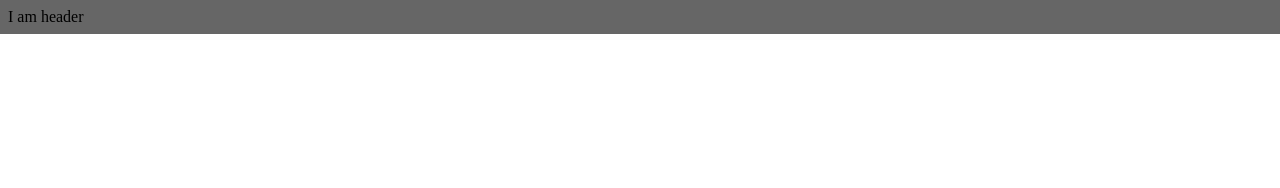
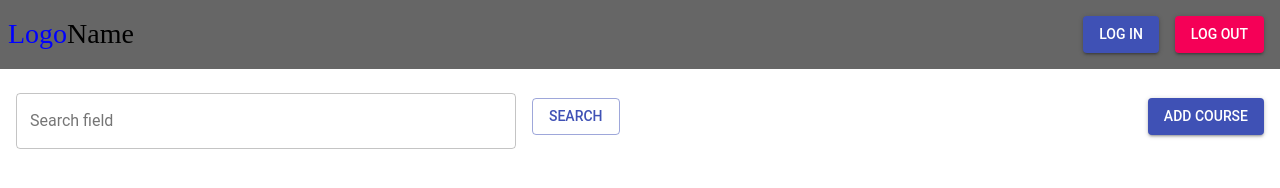
Before and after one commit to YuliyaKVAS/Alliz-s-Mentee, a React app: page / in a window 1280 px wide. Built offline with nearby package versions, Linux system fonts and the light colour scheme.

Commit message:
SearchPanel implemented

```diff
--- a/src/js/components/App/App.js
+++ b/src/js/components/App/App.js
@@ -1,8 +1,12 @@
 import React from 'react';
 import Header from '../Header';
+import SearchPanel from '../SearchPanel';
 
 const App = () => (
-  <Header />
+  <div>
+    <Header />
+    <SearchPanel />
+  </div>
 );
 
 export default App;
--- /dev/null
+++ b/src/js/components/Button/Button.js
@@ -0,0 +1,26 @@
+import React from 'react';
+import { Button as MuiButton } from '@material-ui/core';
+import { withStyles } from '@material-ui/core/styles';
+
+const styles = theme => ({
+  button: {
+    margin: theme.spacing.unit
+  }
+});
+
+const Button = (props) => {
+  const { classes } = props;
+  return (
+    <MuiButton
+      variant={props.variant}
+      color={props.color}
+      onClick={props.onClick}
+      disabled={props.disabled}
+      className={classes.button}
+    >
+      {props.children}
+    </MuiButton>
+  );
+};
+
+export default withStyles(styles)(Button);
--- /dev/null
+++ b/src/js/components/Button/index.js
@@ -0,0 +1,3 @@
+import Button from './Button';
+
+export default Button;
--- a/src/js/components/Header/Header.js
+++ b/src/js/components/Header/Header.js
@@ -1,9 +1,31 @@
 import React from 'react';
 import styles from './Header.less';
+import Button from '../Button';
 
 const Header = () => (
   <div className={styles.headerWrapper}>
-    I am header
+    <div className={styles.logoName}>
+      <div className={styles.logo}>
+        Logo
+      </div>
+      <div className={styles.name}>
+        Name
+      </div>
+    </div>
+    <div className={styles.loginButtons}>
+      <Button
+        color="primary"
+        variant="contained"
+      >
+        log in
+      </Button>
+      <Button
+        color="secondary"
+        variant="contained"
+      >
+        log out
+      </Button>
+    </div>
   </div>
 );
 
--- a/src/js/components/Header/Header.less
+++ b/src/js/components/Header/Header.less
@@ -1,10 +1,14 @@
 .logo {
     color: blue;
-    font-size: 36px;
+    font-size: 28px;
+}
+
+.logoName {
+    display: flex;
 }
 
 .name {
-    font-size: 36px;
+    font-size: 28px;
 }
 
 .loginButtons {
@@ -16,4 +20,5 @@
     display: flex;
     justify-content: space-between;
     background-color: #666666;
+    align-items: center;
 }
--- /dev/null
+++ b/src/js/components/SearchPanel/SearchPanel.js
@@ -0,0 +1,54 @@
+import React from 'react';
+import { withStyles } from '@material-ui/core/styles';
+import TextField from '@material-ui/core/TextField';
+import style from './SearchPanel.less';
+import Button from '../Button';
+
+const styles = theme => ({
+  textField: {
+    marginLeft: theme.spacing.unit,
+    marginRight: theme.spacing.unit,
+    width: 500
+  }
+});
+
+class SeachPanel extends React.Component {
+  constructor(props) {
+    super(props);
+    this.state = {
+      value: ''
+    };
+  }
+
+  render() {
+    const { classes } = this.props;
+    return (
+      <div className={style.searchWrapper}>
+        <div className={style.searchPanel}>
+          <TextField
+            id="outlined-search"
+            label="Search field"
+            type="search"
+            className={classes.textField}
+            margin="normal"
+            variant="outlined"
+          />
+          <Button
+            variant="outlined"
+            color="primary"
+          >
+            Search
+          </Button>
+        </div>
+        <Button
+          variant="contained"
+          color="primary"
+        >
+            Add course
+        </Button>
+      </div>
+    );
+  }
+}
+
+export default withStyles(styles)(SeachPanel);
--- /dev/null
+++ b/src/js/components/SearchPanel/SearchPanel.less
@@ -0,0 +1,11 @@
+.searchWrapper {
+    display: flex;
+    justify-content: space-between;
+    align-items: center;
+    padding: 8px;
+}
+
+.searchPanel {
+    display: flex;
+    align-items: center;
+}
--- /dev/null
+++ b/src/js/components/SearchPanel/index.js
@@ -0,0 +1,3 @@
+import SearchPanel from './SearchPanel';
+
+export default SearchPanel;
```
Also changed, not shown: src/js/components/ListItem/ListItem.js (added), src/js/components/ListItem/ListItem.less (added), src/js/components/ListItem/index.js (added).
